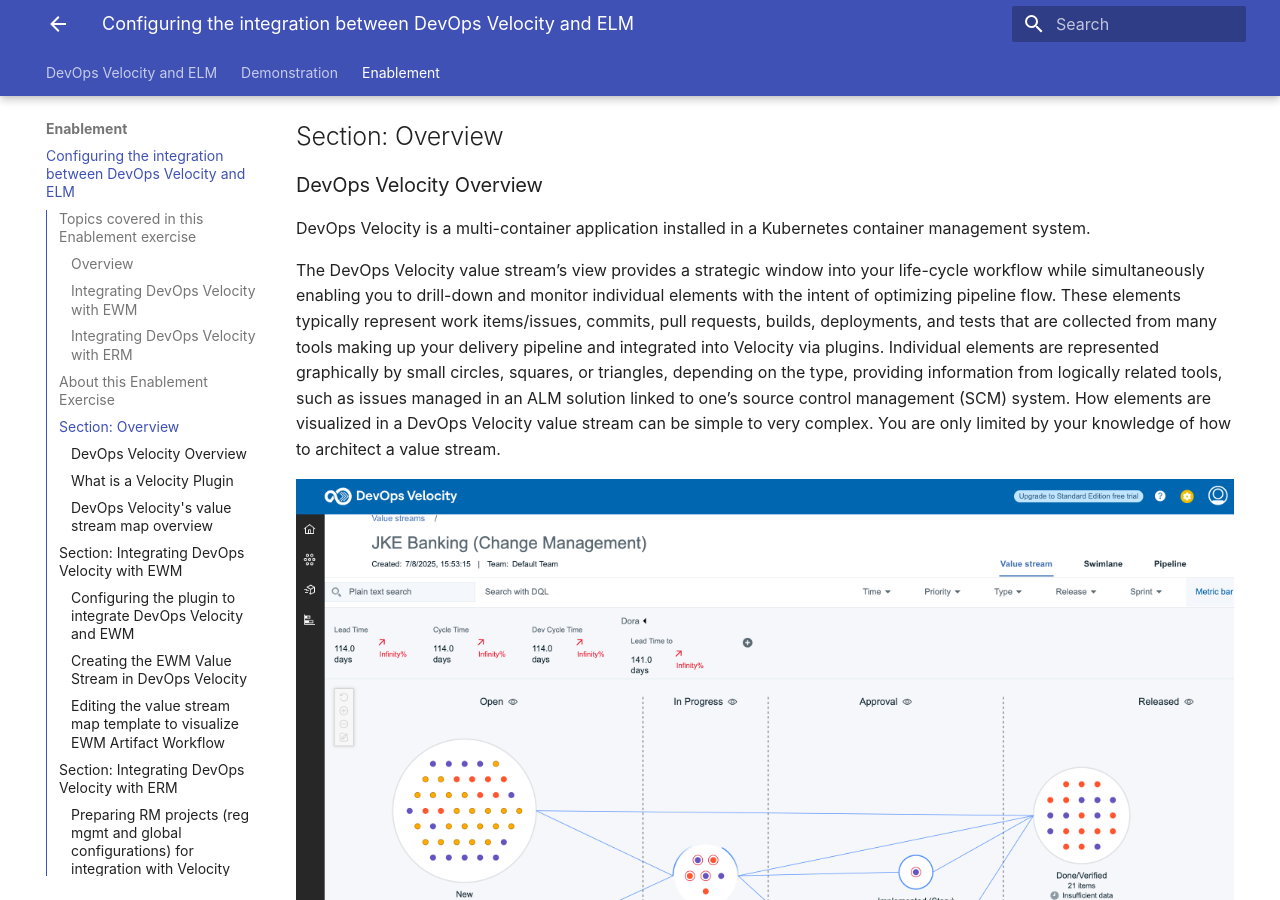
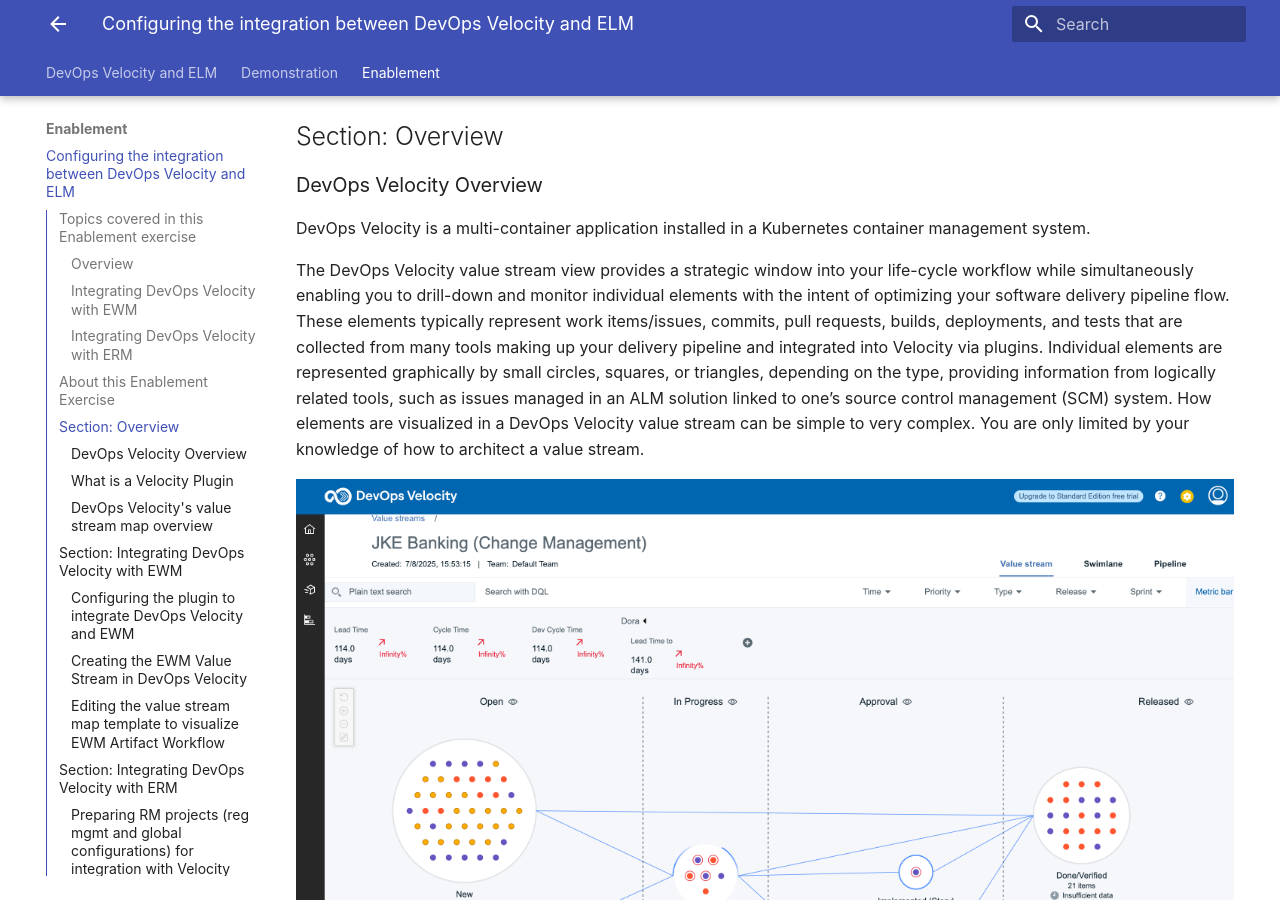
Before and after one commit to DevOpsAutomationLabs/ELM_Velocity, an MkDocs documentation site: the page built from docs/enablement/index.md, in a window 1280 px wide and 900 px high, scrolled down 1033 px. Built offline with MkDocs 1.6.1 and Material for MkDocs 9.7.7, drawn with Linux system fonts in a browser that asks for light colours; some of the changed lines change nothing that is shown; some of the changed text lies outside the part shown.

Commit message:
Enablement Updates

```diff
--- a/docs/enablement/index.md
+++ b/docs/enablement/index.md
@@ -34,7 +34,7 @@
 
 DevOps Velocity is a multi-container application installed in a Kubernetes container management system.
 
-The DevOps Velocity value stream’s view provides a strategic window into your life-cycle workflow while simultaneously enabling you to drill-down and monitor individual elements with the intent of optimizing pipeline flow. These elements typically represent work items/issues, commits, pull requests, builds, deployments, and tests that are collected from many tools making up your delivery pipeline and integrated into Velocity via plugins. Individual elements are represented graphically by small circles, squares, or triangles, depending on the type, providing information from logically related tools, such as issues managed in an ALM solution linked to one’s source control management (SCM) system. How elements are visualized in a DevOps Velocity value stream can be simple to very complex. You are only limited by your knowledge of how to architect a value stream.
+The DevOps Velocity value stream view provides a strategic window into your life-cycle workflow while simultaneously enabling you to drill-down and monitor individual elements with the intent of optimizing your software delivery pipeline flow. These elements typically represent work items/issues, commits, pull requests, builds, deployments, and tests that are collected from many tools making up your delivery pipeline and integrated into Velocity via plugins. Individual elements are represented graphically by small circles, squares, or triangles, depending on the type, providing information from logically related tools, such as issues managed in an ALM solution linked to one’s source control management (SCM) system. How elements are visualized in a DevOps Velocity value stream can be simple to very complex. You are only limited by your knowledge of how to architect a value stream.
 
 ![Velocity Value Stream screenshot](media/velocity_overview.png)
 
@@ -335,5 +335,5 @@
 
 | Software Installed for Enablement Exercises | Software Version |
 |:---- |:----:|
-| DevOps Velocity | v5.1.7 |
-| Engineering Lifecycle Management | v7.1 |
+| DevOps Velocity | v5.1.9 |
+| Engineering Lifecycle Management | v7.1 SR1 |
```
Also changed, not shown: 1 other file.
